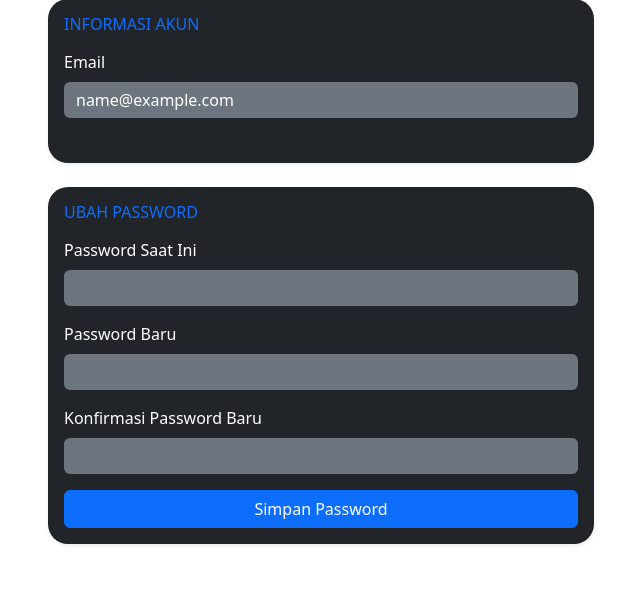
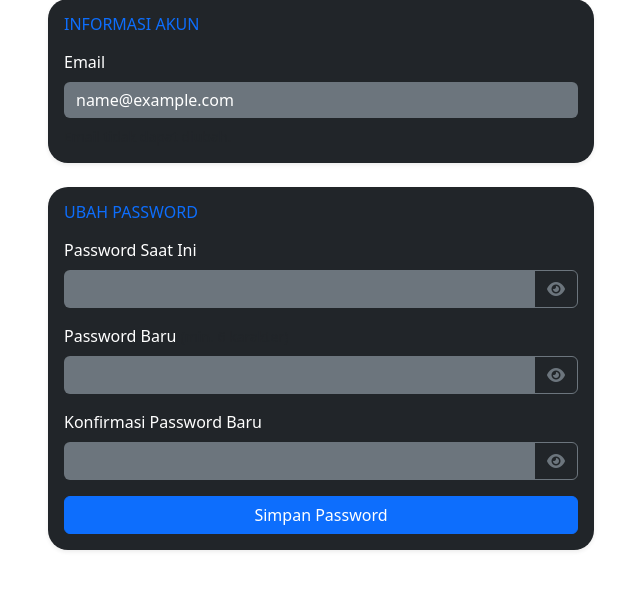
Before and after one commit to HafizMuhammadAlIkhsan/ta-forecasting-application, a Flask app: page /profile in a window 1280 px wide. Shown: the part 107-697 px from the top of the page, without its empty margins (319-959 px from the left). Run offline with Flask 3, Linux system fonts and the light colour scheme; the visitor is signed in with stand-in values (Sample User, id 1); some libraries are stand-ins or nearby versions.

Commit message:
add button show password in login and change password

```diff
--- a/app/templates/auth/profile.html
+++ b/app/templates/auth/profile.html
@@ -31,6 +31,20 @@
                 </div>
             </div>
 
+            <!-- <div class="mb-4">
+                    <label for="password" class="form-label">Password</label>
+
+                    <div class="input-group">
+                        <input type="password2" id="password2" name="password"
+                            class="form-control bg-secondary-subtle"
+                            placeholder="••••••••" required>
+
+                        <button class="btn btn-outline-secondary" type="button" id="togglePassword">
+                            <i class="fa fa-eye" id="eyeIcon2"></i>
+                        </button>
+                    </div>
+                </div> -->
+
             <!-- Ubah Password -->
             <div class="card bg-dark text-white border-0 shadow-sm"
                 style="border-radius: 20px;">
@@ -41,30 +55,56 @@
 
                         <div class="mb-3">
                             <label class="form-label">Password Saat Ini</label>
+
+                            <div class="input-group">
                                 <input type="password"
                                     name="current_password"
                                     class="form-control bg-secondary text-white border-0"
+                                    id="current_password"
                                     required>
+
+                                <button class="btn btn-outline-secondary toggle-password" type="button"
+                                        data-target="current_password">
+                                    <i class="fa fa-eye"></i>
+                                </button>
+                            </div>
                         </div>
 
                         <div class="mb-3">
                             <label class="form-label">
-                                Password Baru
-                                <small class="text-muted">(min. 6 karakter)</small>
+                                Password Baru <small class="text-muted">(min. 6 karakter)</small>
                             </label>
+
+                            <div class="input-group">
                                 <input type="password"
                                     name="new_password"
                                     class="form-control bg-secondary text-white border-0"
+                                    id="new_password"
                                     minlength="6"
                                     required>
+
+                                <button class="btn btn-outline-secondary toggle-password" type="button"
+                                        data-target="new_password">
+                                    <i class="fa fa-eye"></i>
+                                </button>
+                            </div>
                         </div>
 
                         <div class="mb-3">
                             <label class="form-label">Konfirmasi Password Baru</label>
+
+                            <div class="input-group">
                                 <input type="password"
                                     name="confirm_password"
                                     class="form-control bg-secondary text-white border-0"
+                                    id="confirm_password"
                                     required>
+
+                                <button class="btn btn-outline-secondary toggle-password" type="button"
+                                        data-target="confirm_password">
+                                    <i class="fa fa-eye"></i>
+                                </button>
+                            </div>
                         </div>
 
                         <button type="submit" class="btn btn-primary w-100">
@@ -79,5 +119,20 @@
     </div>
 
 </div>
+<script>
+    document.querySelectorAll(".toggle-password").forEach(button => {
+        button.addEventListener("click", function () {
+            const targetId = this.getAttribute("data-target");
+            const input = document.getElementById(targetId);
+            const icon = this.querySelector("i");
 
+            const isHidden = input.type === "password";
+
+            input.type = isHidden ? "text" : "password";
+
+            icon.classList.toggle("fa-eye");
+            icon.classList.toggle("fa-eye-slash");
+        });
+    });
+</script>
 {% endblock %}
--- a/app/templates/base.html
+++ b/app/templates/base.html
@@ -7,6 +7,7 @@
     <!-- Bootstrap -->
     <link href="https://cdn.jsdelivr.net/npm/bootstrap@5.3.7/dist/css/bootstrap.min.css"
           rel="stylesheet">
+    <link rel="stylesheet" href="https://cdnjs.cloudflare.com/ajax/libs/font-awesome/6.5.0/css/all.min.css">
 </head>
 <body>
     {% block content %}{% endblock %}
```
Also changed, not shown: app/templates/auth/login.html (+25 -1 lines). Lines whose indentation alone changed are shown as unchanged.
